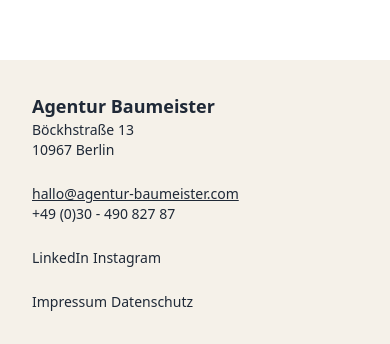
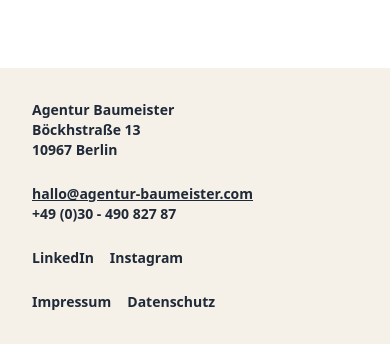
Before and after one commit to Anifa-hub/website-project-group1, a website: page src/sections/footer.html in a window 390 px wide. Shown: the part 500-844 px from the top of the page. Drawn offline with nearby package versions, Linux system fonts and the light colour scheme.

Commit message:
Added a responsiveness to the footer on iphone and ipad screeds

```diff
--- a/src/sections/footer.html
+++ b/src/sections/footer.html
@@ -18,27 +18,28 @@
 
             <div class="flex flex-col sm:items-start md:grid md:grid-cols-2 lg:flex lg:flex-row lg:items-start text-left sm:flex sm:flex-row sm:justify-between">
 
-                <div class="mb-6 md:mb-8 lg:mb-0">
-                    <p class="font-semibold text-lg md:text-xl">Agentur Baumeister</p>
-                    <p class="text-sm md:text-base">Böckhstraße 13</p>
-                    <p class="text-sm md:text-base">10967 Berlin</p>
+                <div class="mb-6 sm:mb-8 lg:mb-0">
+                    <p class="font-bold text-sm md:text-base">Agentur Baumeister</p>
+                    <p class="font-bold text-sm md:text-base">Böckhstraße 13</p>
+                    <p class="font-bold text-sm md:text-base">10967 Berlin</p>
                 </div>
 
                 <div class="mb-6 md:mb-8 lg:mb-0 md:justify-self-end">
-                    <a href="mailto:hallo@agentur-baumeister.com" class="block text-sm md:text-base underline hover:text-gray-600">
+                    <a href="mailto:hallo@agentur-baumeister.com" class="font-bold block text-sm md:text-base underline hover:text-gray-600">
                         hallo@agentur-baumeister.com
                     </a>
-                    <p class="text-sm md:text-base">+49 (0)30 - 490 827 87</p>
+                    <p class="font-bold text-sm md:text-base">+49 (0)30 - 490 827 87</p>
+                </div>
+                <div class="font-bold flex flex-wrap gap-x-4 sm:flex-nowrap md:flex-row md:gap-x-36 lg:gap-x-40">
+                <div class="mb-6 md:mb-0 lg:mb-0 sm:justify-self-start sm:flex-row flex flex-row md:gap-x-36 lg:flex-row lg:gap-x-40 gap-4">
+                    <a href="#" class="block text-sm md:text-base hover:underline">LinkedIn</a>
+                    <a href="#" class="block text-sm md:text-base hover:underline ">Instagram</a>
                 </div>
 
-                <div class="mb-6 md:mb-0 lg:mb-0 sm:justify-self-start sm:flex-row flex flex-row gap-1 lg:flex-row lg:gap-40">
-                    <a href="#" class="block text-sm md:text-base hover:underline">LinkedIn</a>
-                    <a href="#" class="block text-sm md:text-base hover:underline">Instagram</a>
-                </div>
-
-                <div class="flex flex-row sm:flex sm:flex-col gap-1 sm:justify-self-end">
+                <div class="flex flex-row sm:flex sm:flex-col gap-x-4 md:flex-row md:gap-x-36 lg:flex lg:flex-col">
                     <a href="#" class="block text-sm md:text-base hover:underline">Impressum</a>
                     <a href="#" class="block text-sm md:text-base hover:underline">Datenschutz</a>
+                </div>
                 </div>
 
 
```
